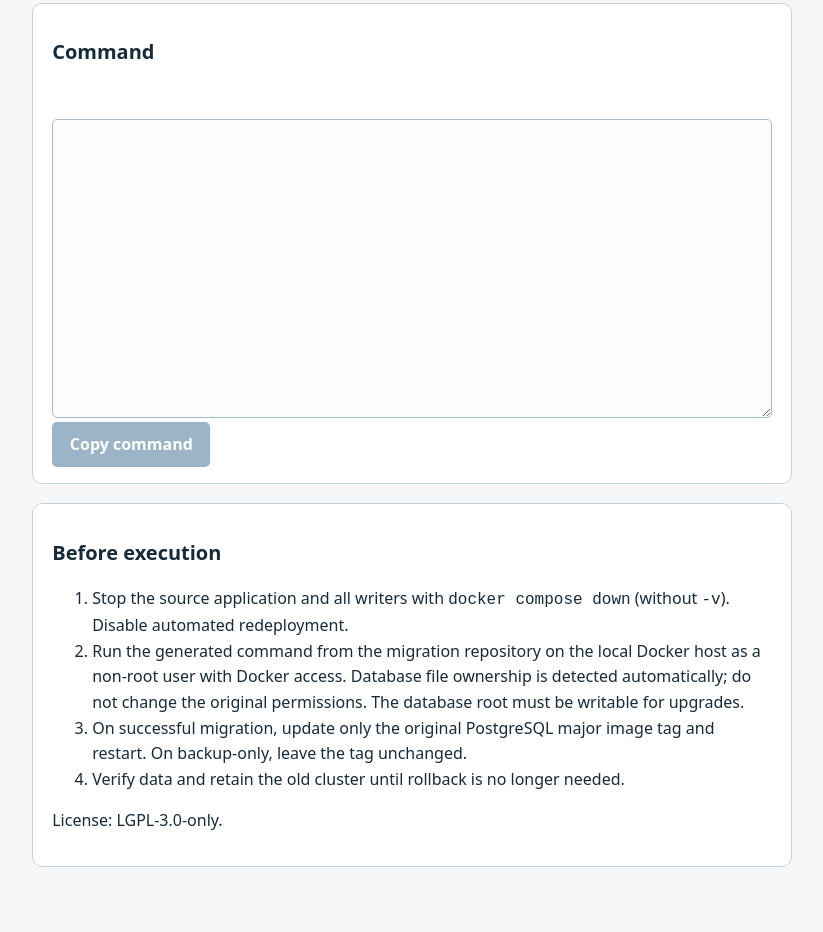
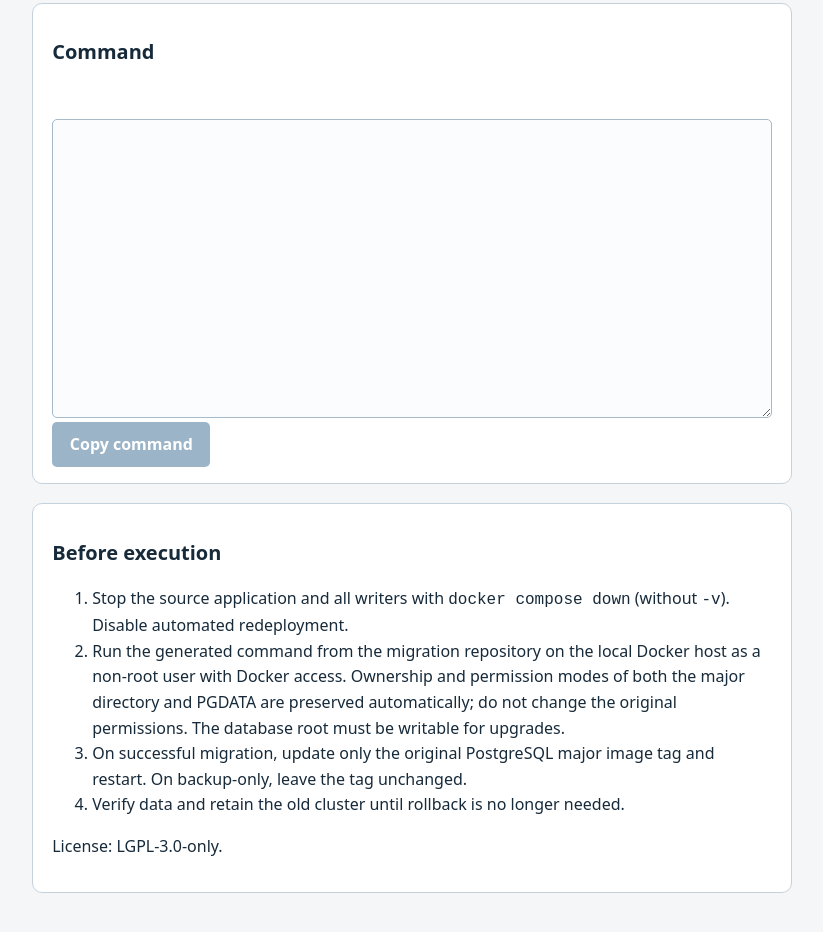
Before and after one commit to jonas-merkle/PostgreSQL-DB-Upgrade-Tool, a plain HTML site: page docs/index.html in a window 1280 px wide. Shown: the part 1496-2428 px from the top of the page, without its empty margins (228-1051 px from the left). Drawn offline with Linux system fonts and the light colour scheme.

Commit message:
🩹 auto fix folder permission

```diff
--- a/docs/index.html
+++ b/docs/index.html
@@ -83,7 +83,7 @@
         <fieldset>
           <legend>Storage and backup encryption</legend>
           <label
-            >Working directory (optional, existing path on same mount)<input
+            >Working directory (optional; same mount, shared non-root ancestor for upgrades)<input
               id="workDir"
               placeholder="/mnt/encrypted/migrations"
           /></label>
@@ -156,8 +156,9 @@
           </li>
           <li>
             Run the generated command from the migration repository on the local Docker host as a
-            non-root user with Docker access. Database file ownership is detected automatically; do
-            not change the original permissions. The database root must be writable for upgrades.
+            non-root user with Docker access. Ownership and permission modes of both the major
+            directory and PGDATA are preserved automatically; do not change the original
+            permissions. The database root must be writable for upgrades.
           </li>
           <li>
             On successful migration, update only the original PostgreSQL major image tag and
```
Also changed, not shown: 6 other files.
